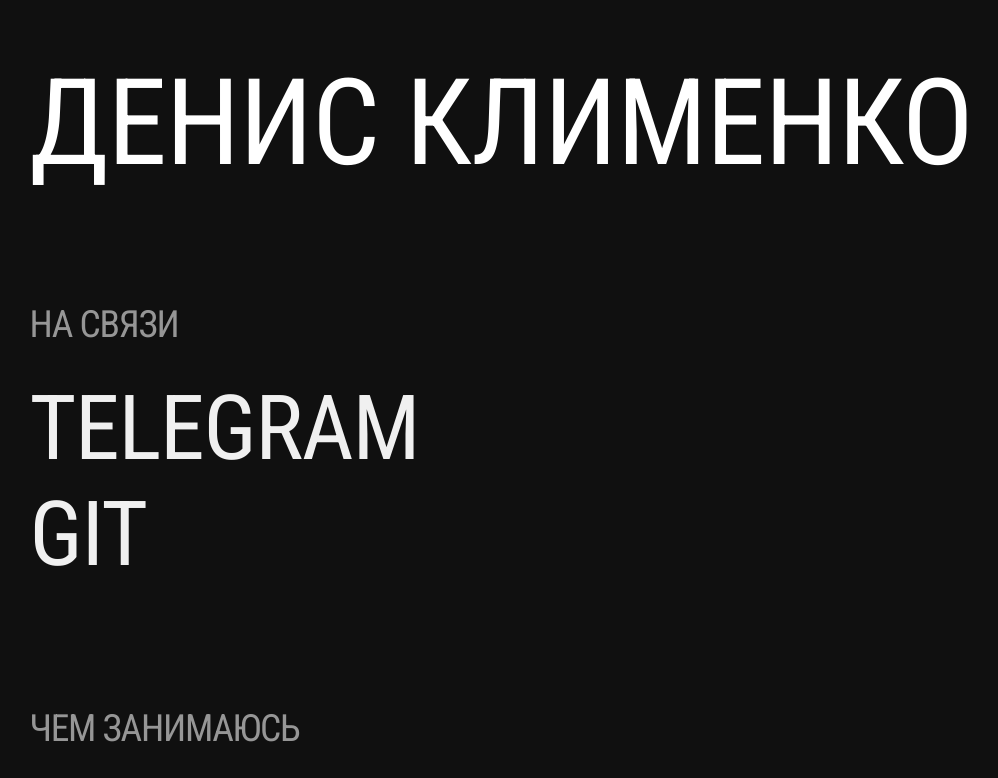
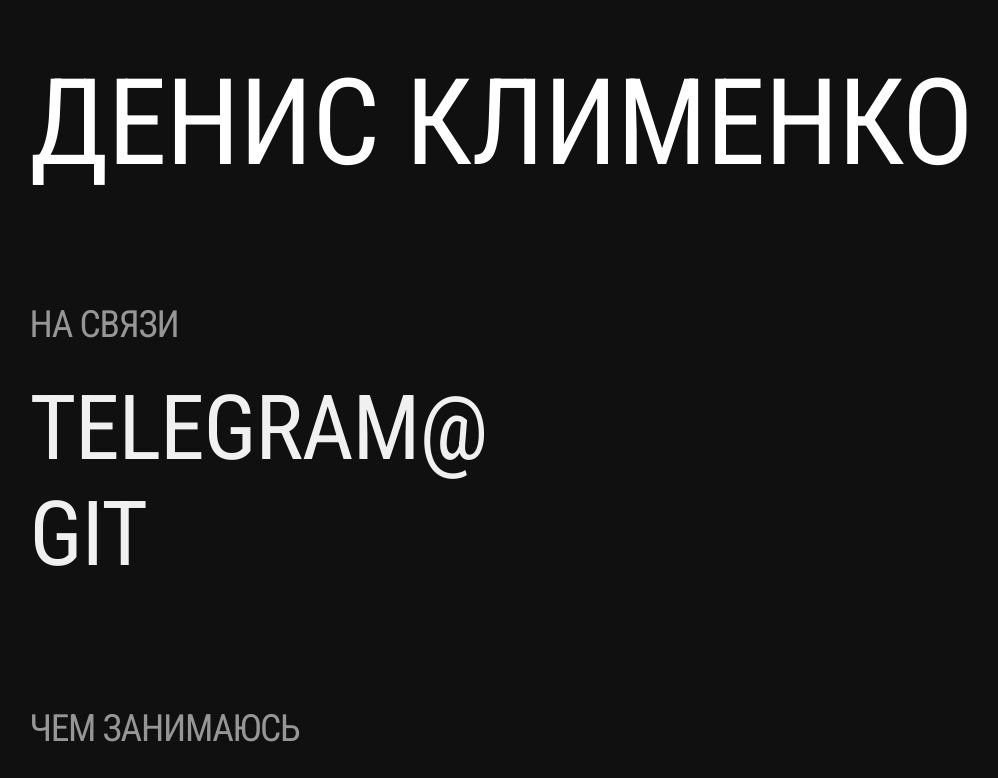
Before and after one commit to QAdds/-HTML-CSS, a plain HTML site: page newcv-main/index.html in a window 1280 px wide. Shown: the top 778 px of the page, without its empty margins (33-1031 px from the left). Drawn offline with Linux system fonts and the light colour scheme.

Commit message:
Добавил букву

```diff
--- a/newcv-main/index.html
+++ b/newcv-main/index.html
@@ -33,7 +33,7 @@
       <div class="block-title">на связи</div>
       <div class="block-entries">
         <div class="entry">
-          <a href="https://t.me/Hardsound1" target="_blank"> telegram</a>
+          <a href="https://t.me/Hardsound1" target="_blank"> telegram@</a>
         </div>
         <div class="entry">
           <a href="https://github.com/QAdds">GIT</a>
```
Also changed, not shown: 1 other file.
